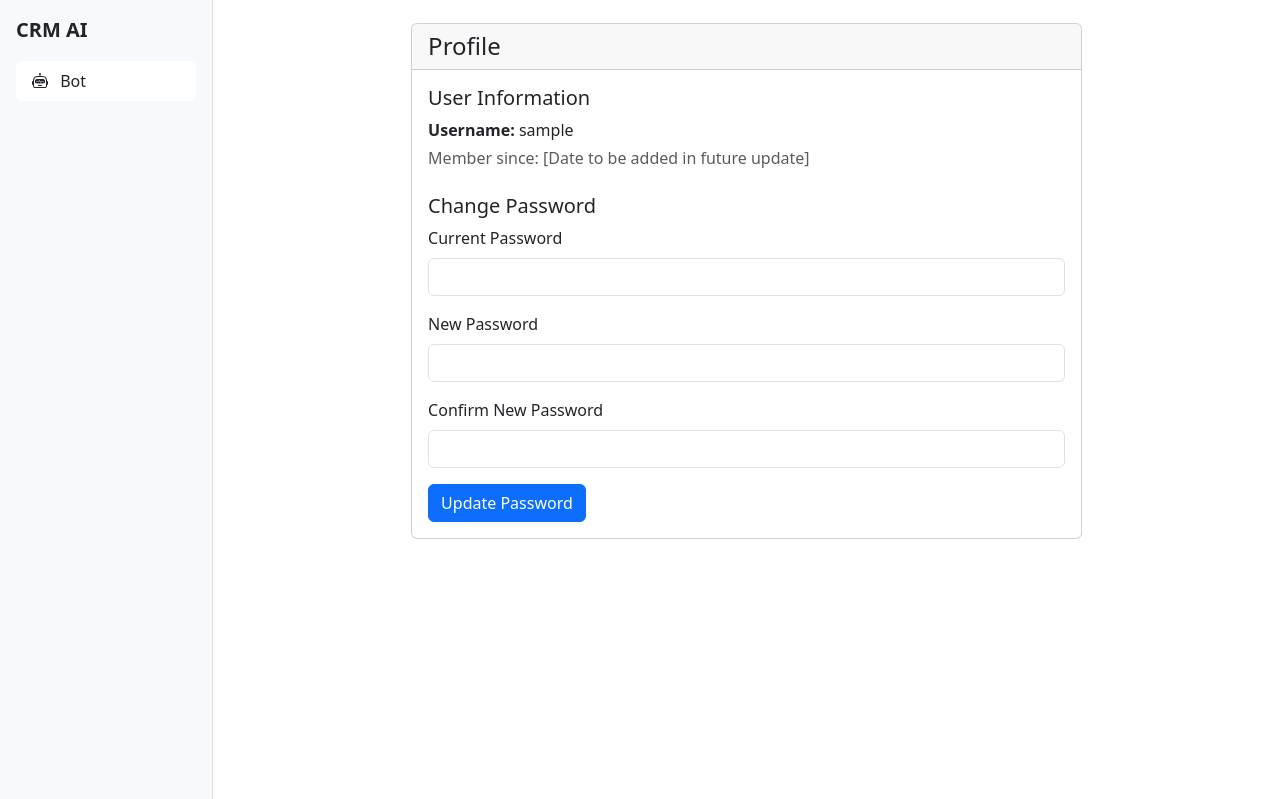
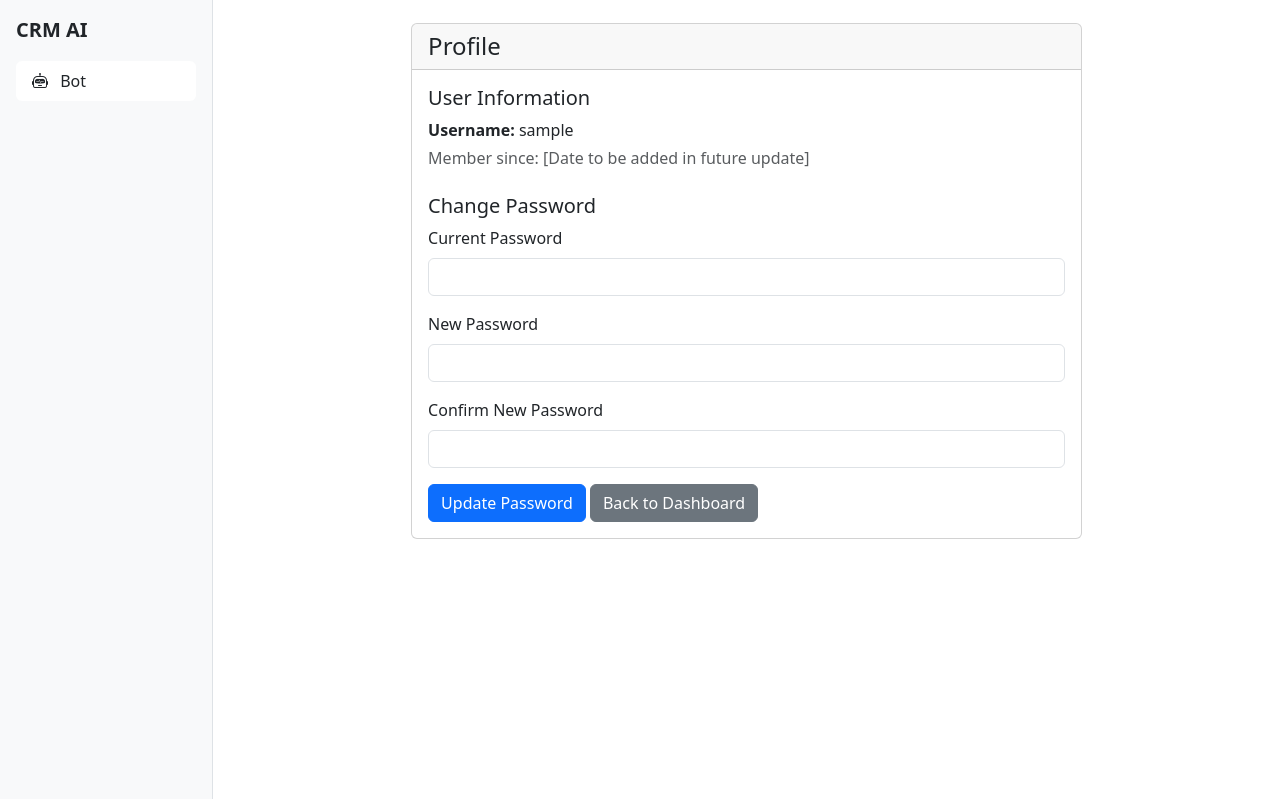
Before and after one commit to Alujan18/flask-auth-system, a Flask app: page /profile in a window 1280 px wide. Shown: the part 58-857 px from the top of the page. Run offline with Flask 3, Linux system fonts and the light colour scheme; the visitor is signed in with stand-in values (Sample User, id 1).

Commit message:
Agent step completed: Build the initial prototype

```diff
--- a/templates/profile.html
+++ b/templates/profile.html
@@ -29,6 +29,7 @@
                         <input type="password" class="form-control" id="confirm_password" name="confirm_password" required>
                     </div>
                     <button type="submit" class="btn btn-primary">Update Password</button>
+                    <a href="{{ url_for('dashboard') }}" class="btn btn-secondary">Back to Dashboard</a>
                 </form>
             </div>
         </div>
```
